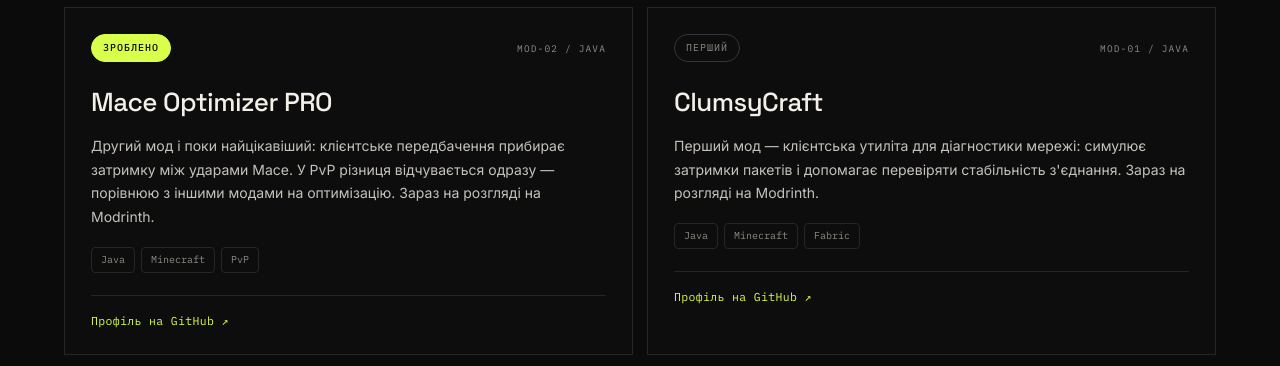
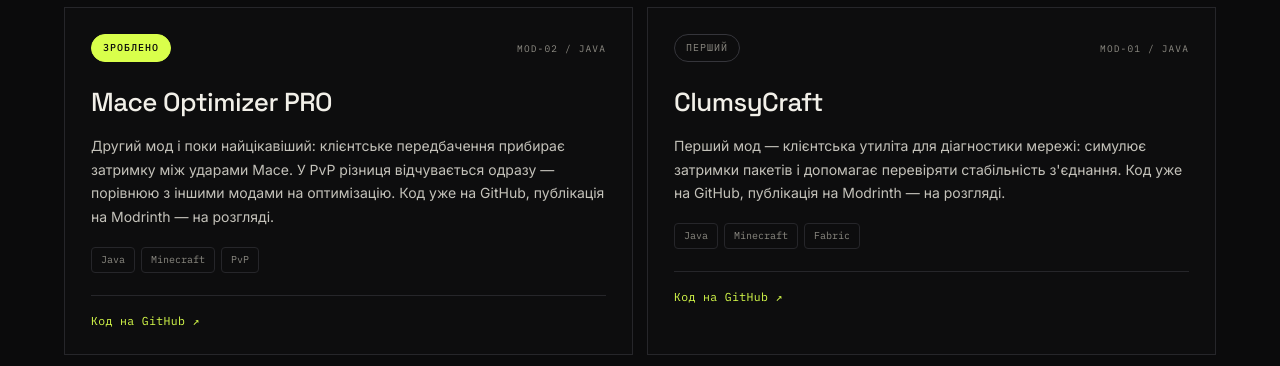
Before and after one commit to vdoxxy/vdoxxy.github.io, a plain HTML site: page index.html in a window 1280 px wide. Shown: the part 4000-4366 px from the top of the page. Drawn offline with Linux system fonts and the light colour scheme.

Commit message:
Посилання на репозиторії модів

```diff
--- a/index.html
+++ b/index.html
@@ -345,14 +345,14 @@
             <p class="mod__text">
               Другий мод і поки найцікавіший: клієнтське передбачення прибирає
               затримку між ударами Mace. У PvP різниця відчувається одразу —
-              порівнюю з іншими модами на оптимізацію. Зараз на розгляді
-              на Modrinth.
+              порівнюю з іншими модами на оптимізацію. Код уже на GitHub,
+              публікація на Modrinth — на розгляді.
             </p>
             <ul class="mod__tags">
               <li>Java</li><li>Minecraft</li><li>PvP</li>
             </ul>
-            <a class="mod__link" href="https://github.com/vdoxxy" target="_blank" rel="noopener">
-              Профіль на GitHub <span aria-hidden="true">↗</span>
+            <a class="mod__link" href="https://github.com/vdoxxy/mace-optimizer-pro" target="_blank" rel="noopener">
+              Код на GitHub <span aria-hidden="true">↗</span>
             </a>
           </article>
 
@@ -365,13 +365,13 @@
             <p class="mod__text">
               Перший мод — клієнтська утиліта для діагностики мережі: симулює
               затримки пакетів і допомагає перевіряти стабільність з'єднання.
-              Зараз на розгляді на Modrinth.
+              Код уже на GitHub, публікація на Modrinth — на розгляді.
             </p>
             <ul class="mod__tags">
               <li>Java</li><li>Minecraft</li><li>Fabric</li>
             </ul>
-            <a class="mod__link" href="https://github.com/vdoxxy" target="_blank" rel="noopener">
-              Профіль на GitHub <span aria-hidden="true">↗</span>
+            <a class="mod__link" href="https://github.com/vdoxxy/clumsycraft" target="_blank" rel="noopener">
+              Код на GitHub <span aria-hidden="true">↗</span>
             </a>
           </article>
         </div>
```
Also changed, not shown: 1 other file.
